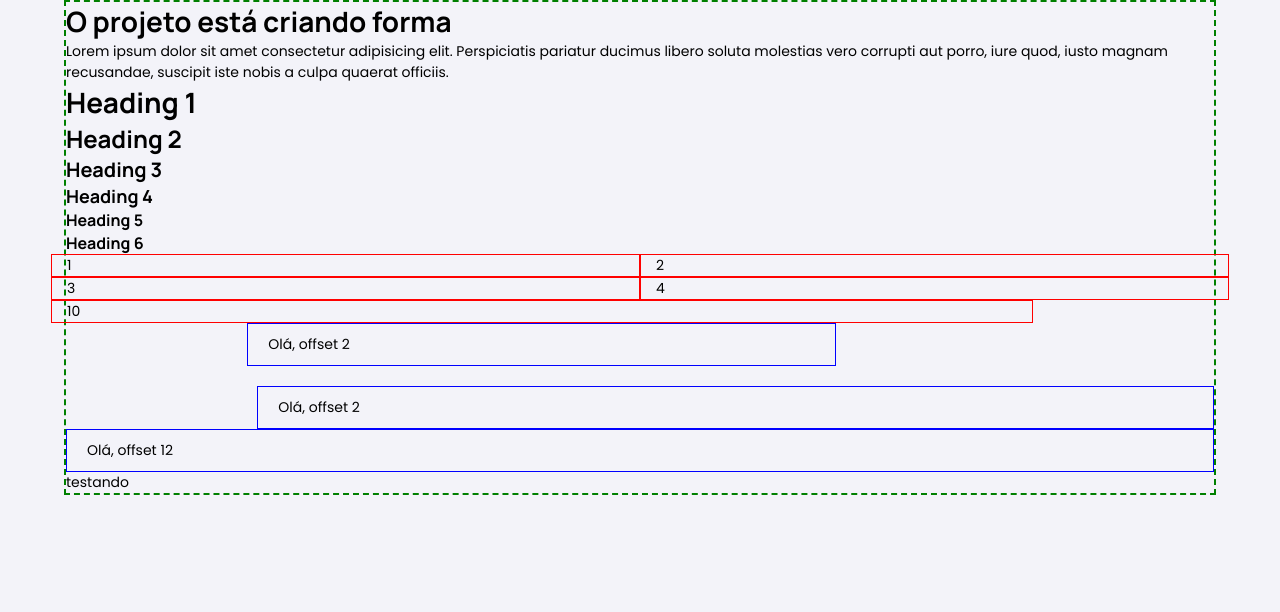
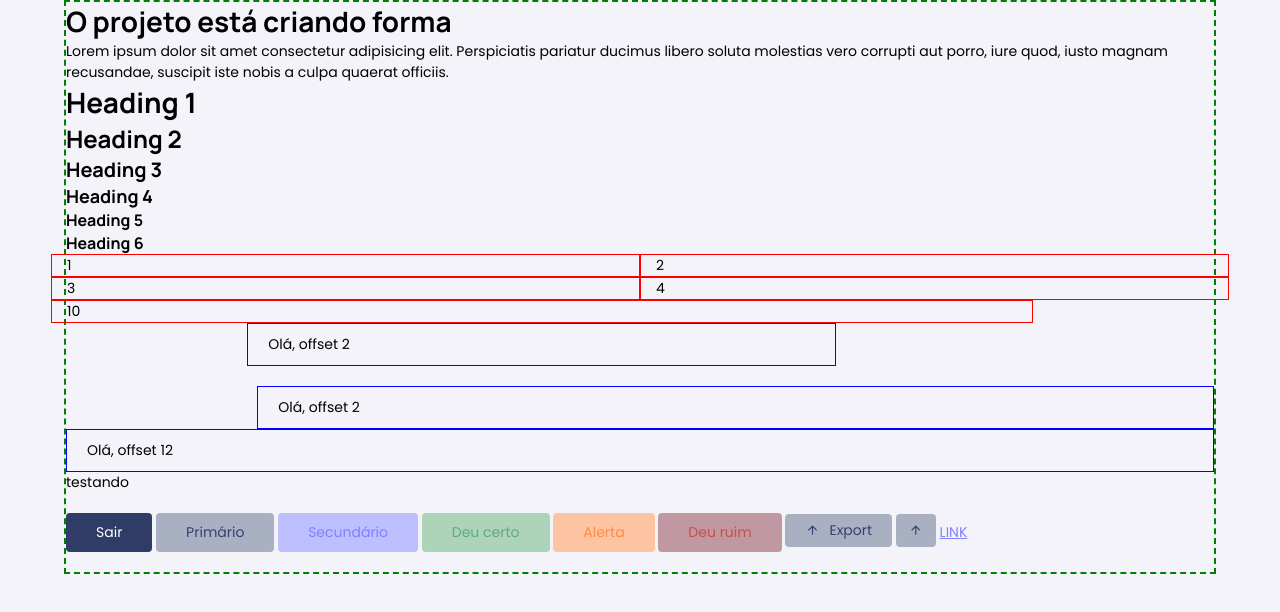
Before and after one commit to jotahtsx/vassoura-brilhante, a website: page backend-css-js/index.html in a window 1280 px wide. Drawn offline with nearby package versions, Linux system fonts and the light colour scheme.

Commit message:
feat: adicionando botões ao projeto

```diff
--- a/backend-css-js/index.html
+++ b/backend-css-js/index.html
@@ -56,6 +56,23 @@
 
     <div class="vsb-mg-y-0 vsb-overflow-hidden-vh">testando</div>
 
+    <div class="vsb-mg-y-20">
+      <a class="vsb-btn">Sair</a>
+      <a class="vsb-btn vsb-btn-primary">Primário</a>
+      <a class="vsb-btn vsb-btn-secondary">Secundário</a>
+      <a class="vsb-btn vsb-btn-success">Deu certo</a>
+      <a class="vsb-btn vsb-btn-warn">Alerta</a>
+      <a class="vsb-btn vsb-btn-danger">Deu ruim</a>
+      <button class="vsb-btn vsb-btn-primary vsb-btn-sm">
+        <i class="ri-arrow-up-line vsb-mg-r-10"></i>
+        Export
+      </button>
+      <button class="vsb-btn vsb-btn-primary vsb-btn-sq">
+        <i class="ri-arrow-up-line"></i>
+      </button>
+      <a href="" class="vsb-btn vsb-btn-link vsb-btn-secondary">Link</a>
+    </div>
+
   </div>
 
   <script src=""></script>
--- a/backend-css-js/scss/abstracts/_mixins.scss
+++ b/backend-css-js/scss/abstracts/_mixins.scss
@@ -1,6 +1,14 @@
 @use "sass:map";
 @use "variables" as *;
 @use "../layout/breakpoints" as *;
+
+@mixin boxShadow($x: 0, $y: 0, $blur: 0.15rem, $color: rgba(#000, 0.14)) {
+    box-shadow: $x $y $blur $color;
+}
+
+@mixin transition($property: all, $duration: 0.3s, $delay: 0s, $easing-function: ease-out) {
+    transition: $property $duration $delay $easing-function;
+}
 
 @mixin customScrollbar($widh: 0.5rem, $height: 0.5rem, $bg-color: var(--vsb-gray-600-clr)) {
     //Firefox
--- a/backend-css-js/scss/abstracts/_variables.scss
+++ b/backend-css-js/scss/abstracts/_variables.scss
@@ -201,6 +201,7 @@ $vsb-colors: (
   --container-lg: 131.5rem;
   --container-xl: 156rem;
 
+
   /* ************** COMPONENTS ************** */
   --default-brd-rad: 0.4rem;
   --default-btn-padding: 0.9rem 3rem;
--- a/backend-css-js/scss/components/_button.scss
+++ b/backend-css-js/scss/components/_button.scss
@@ -0,0 +1,56 @@
+@use "../abstracts/variables" as *;
+@use "../abstracts/mixins" as *;
+
+.vsb-btn {
+    border: 0;
+    border-radius: var(--default-brd-rad);
+    cursor: pointer;
+    padding: var(--default-btn-padding);
+    font-size: var(--btn-size);
+    display: inline-flex;
+    justify-content: center;
+    align-items: center;
+    text-align: center;
+    @include transition;
+
+    @each $current-style in $buttons {
+        @if $current-style ==default {
+            background-color: var(--btn-#{$current-style}-bg-clr);
+            color: var(--btn-#{$current-style}-text-clr);
+
+            &:hover {
+                background-color: var(--vsb-primary-600-clr);
+            }
+        }
+
+        @else {
+            &.vsb-btn-#{$current-style} {
+                background-color: var(--btn-#{$current-style}-bg-clr);
+                color: var(--btn-#{$current-style}-text-clr);
+
+                &:hover {
+                    background-color: var(--vsb-#{$current-style}-300-clr);
+                }
+            }
+        }
+    }
+
+    &.vsb-btn-sm, &.vsb-btn-sq {
+        padding: var(--default-btn-sm-padding);
+    }
+
+    &.vsb-btn-sq {
+        width: calc(2rem + var(--btn-size));
+    }
+
+    &.vsb-btn-link {
+        padding: 0;
+        text-decoration: underline;
+        background-color: transparent;
+        text-transform: uppercase;
+
+        &:hover {
+            background-color: transparent;
+        }
+    }
+}
--- a/backend-css-js/scss/forwards/_index.scss
+++ b/backend-css-js/scss/forwards/_index.scss
@@ -11,3 +11,6 @@
 //Layouts
 @forward "../layout/breakpoints";
 @forward "../layout/grid";
+
+//Components
+@forward "../components/button";
```
Also changed, not shown: backend-css-js/css/main.css, 1 other file.
